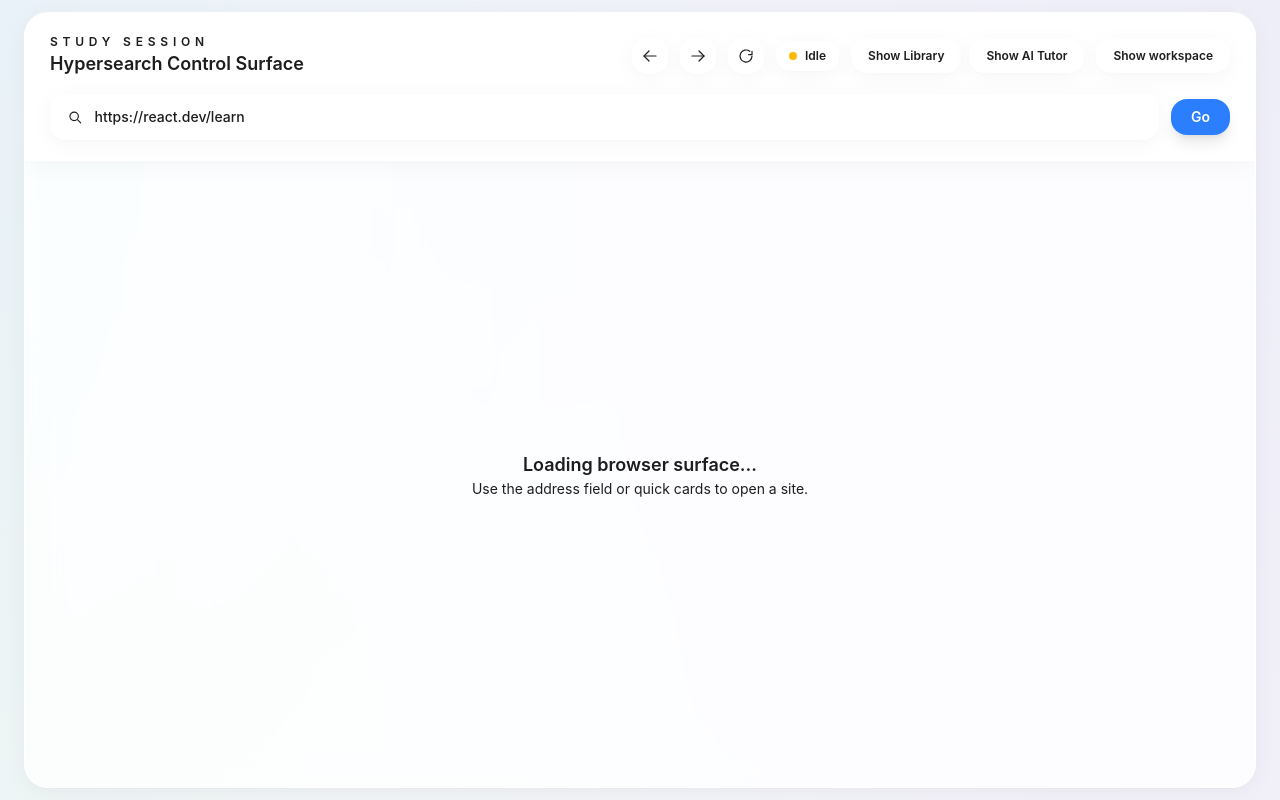
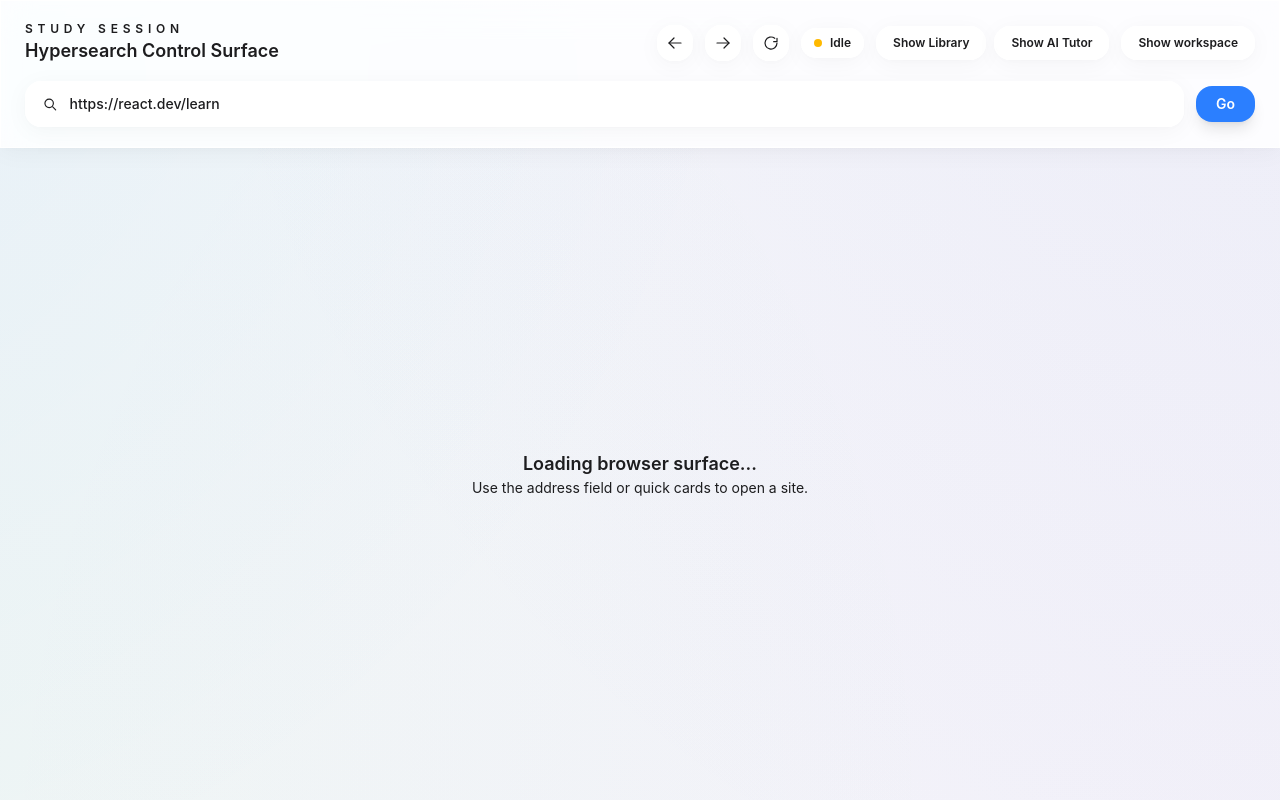
Before and after one commit to HemalStewart/edu-ai-browser, a Next.js app in the folder apps/renderer/: page / in a window 1280 px wide. Built offline with nearby package versions, Linux system fonts and the light colour scheme.

Commit message:
ui fixes

```diff
--- a/apps/renderer/src/app/page.tsx
+++ b/apps/renderer/src/app/page.tsx
@@ -334,15 +334,12 @@ export default function Home() {
     const updateBounds = () => {
       if (!browserContainerRef.current) return;
       const rect = browserContainerRef.current.getBoundingClientRect();
-      const inset = 0; // No padding - completely full-screen
-      const nextWidth = Math.max(0, rect.width - inset * 2);
-      const nextHeight = Math.max(0, rect.height - inset * 2);
 
       window.eduAPI.resizeBrowserView({
-        x: Math.round(rect.x + inset),
-        y: Math.round(rect.y + inset),
-        width: Math.round(nextWidth),
-        height: Math.round(nextHeight),
+        x: Math.round(rect.x),
+        y: Math.round(rect.y),
+        width: Math.round(rect.width),
+        height: Math.round(rect.height),
       });
     };
 
@@ -361,7 +358,7 @@ export default function Home() {
         window.eduAPI.resizeBrowserView({ x: 0, y: 0, width: 0, height: 0 });
       }
     };
-  }, []);
+  }, [libraryCollapsed, tutorCollapsed]);
 
 
   const navigate = (targetOverride?: string) => {
@@ -520,7 +517,7 @@ export default function Home() {
     >
       <div className="h-full flex flex-col bg-transparent relative z-0">
         {/* Header / Command Bar */}
-        <div className="border-b border-white/30 px-6 py-5 glass-ultra backdrop-blur-2xl rounded-t-3xl transition-smooth">
+        <div className="px-6 py-5 glass-ultra backdrop-blur-2xl transition-smooth">
           <div className="flex items-center justify-between mb-4 flex-wrap gap-4">
             <div>
               <p className="text-xs font-semibold uppercase tracking-[0.4em] text-foreground/40">
@@ -614,7 +611,7 @@ export default function Home() {
         </div>
 
         <div className="flex-1 flex flex-col overflow-hidden">
-          <div className="flex-1 w-full relative border-t border-white/30" ref={browserContainerRef}>
+          <div className="flex-1 w-full relative" ref={browserContainerRef}>
             <div className="absolute inset-0 flex items-center justify-center text-muted-foreground pointer-events-none select-none">
               {/* BrowserView overlays this region */}
               <div className="text-center pointer-events-none select-none">
--- a/apps/renderer/src/components/workspace-layout.tsx
+++ b/apps/renderer/src/components/workspace-layout.tsx
@@ -16,7 +16,7 @@ export function WorkspaceLayout({
     hideRightPanel = false,
 }: WorkspaceLayoutProps) {
     return (
-        <div className="flex h-screen w-screen overflow-hidden p-3 gap-3">
+        <div className="flex h-screen w-screen overflow-hidden">
             {/* Left Panel: Library */}
             <aside
                 className={`flex-shrink-0 overflow-hidden flex flex-col transition-spring ${hideLeftPanel
@@ -27,8 +27,8 @@ export function WorkspaceLayout({
                 {!hideLeftPanel && leftPanel}
             </aside>
 
-            {/* Center Panel: Reader/Browser - Opaque center for readability, but rounded */}
-            <main className="flex-1 h-full min-w-0 flex flex-col relative overflow-hidden rounded-3xl glass-ultra shadow-inner ring-1 ring-black/5 transition-smooth">
+            {/* Center Panel: Reader/Browser */}
+            <main className="flex-1 h-full min-w-0 flex flex-col relative overflow-hidden transition-smooth">
                 {children}
             </main>
 
```
